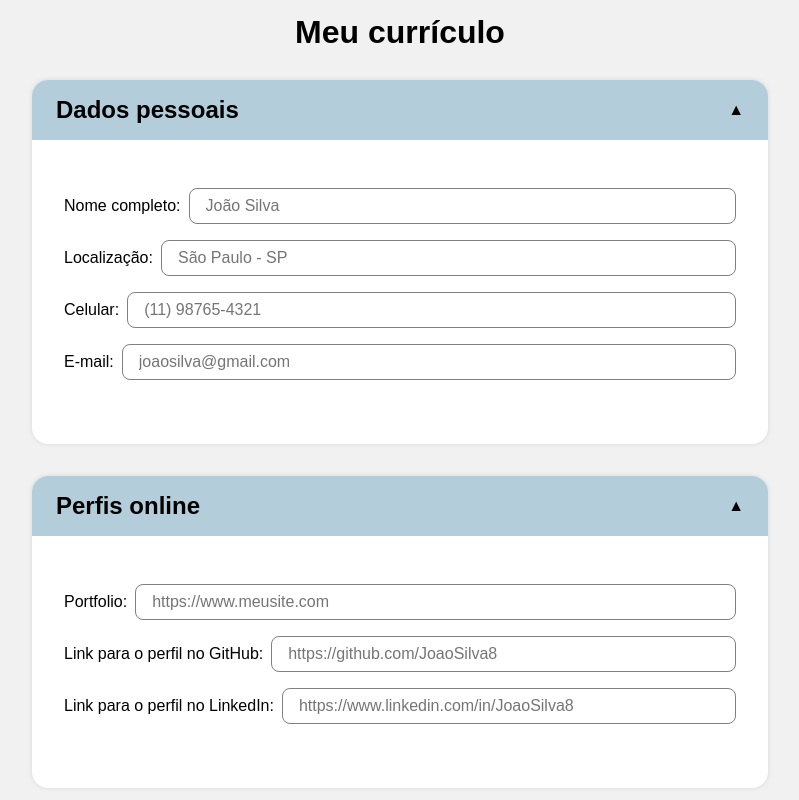
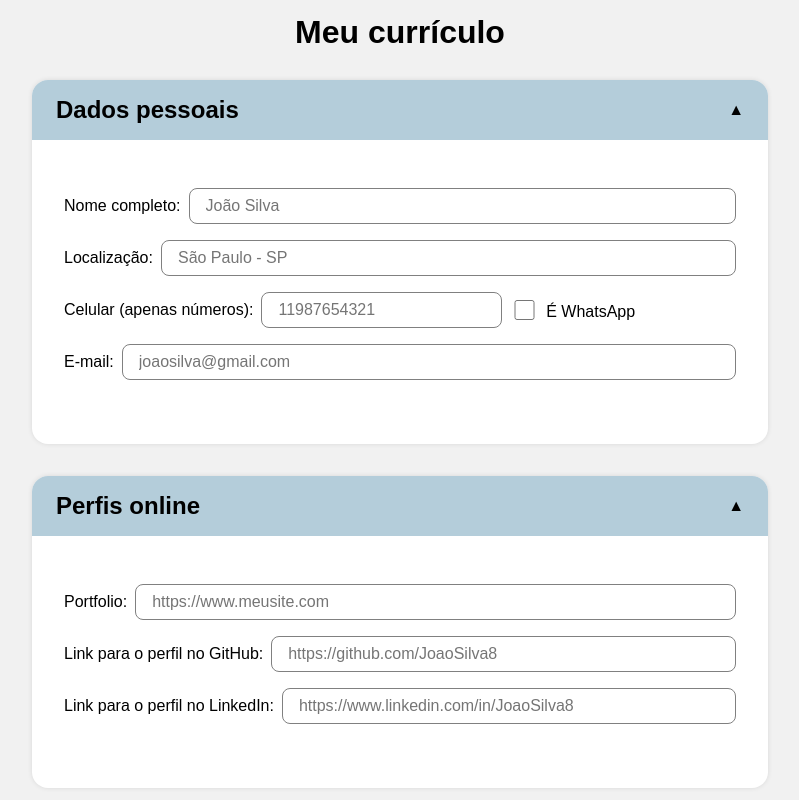
Before and after one commit to Diego-Moreira8/cv-app, a React (Vite) app: page / in a window 1280 px wide. Shown: the top 800 px of the page, without its empty margins (240-1039 px from the left). Built offline with nearby package versions, Linux system fonts and the light colour scheme.

Commit message:
feat: is whatsapp option

```diff
--- a/src/components/PersonalDataForm.tsx
+++ b/src/components/PersonalDataForm.tsx
@@ -2,6 +2,10 @@ import { Group } from "./Group";
 import { FormWrapper } from "./FromWrapper";
 import { Input } from "./Input";
 import { useCVDispatch, useCVState } from "../cv-reducer/hook";
+import { useId } from "react";
+import { Checkbox } from "./Checkbox";
+import { PersonalData } from "../cv-reducer/types";
+import styles from "../styles/PersonalDataForm.module.css";
 
 function PersonalDataForm() {
   const cvState = useCVState();
@@ -33,15 +37,14 @@ function PersonalDataForm() {
           }
         />
 
-        <Input
-          label="Celular:"
-          type="text"
-          name="phone"
-          placeholder="(11) 98765-4321"
+        <PhoneInput
           value={phone}
-          onChange={(e) =>
+          onPhoneChange={(e) =>
             cvDispatch({ type: "SET_PHONE", value: e.target.value })
           }
+          onWhatsAppChange={(e) => {
+            cvDispatch({ type: "SET_IS_WHATSAPP", value: e.target.checked });
+          }}
         />
 
         <Input
@@ -59,4 +62,42 @@ function PersonalDataForm() {
   );
 }
 
+type PhoneInputProps = {
+  value: PersonalData["phone"];
+  onPhoneChange: React.ChangeEventHandler<HTMLInputElement>;
+  onWhatsAppChange: React.ChangeEventHandler<HTMLInputElement>;
+};
+
+function PhoneInput({
+  value,
+  onPhoneChange,
+  onWhatsAppChange,
+}: PhoneInputProps) {
+  const id = useId();
+
+  return (
+    <div className={styles.phoneInputRow}>
+      <label htmlFor={id}>Celular (apenas números):</label>
+
+      <input
+        type="text"
+        name="phone"
+        id={id}
+        placeholder="11987654321"
+        maxLength={11}
+        required
+        value={value.number}
+        onChange={onPhoneChange}
+      />
+
+      <Checkbox
+        label="É WhatsApp"
+        checked={value.isWhatsApp}
+        name="isWhatsApp"
+        onChange={onWhatsAppChange}
+      />
+    </div>
+  );
+}
+
 export { PersonalDataForm };
--- a/src/components/PrintableCV.tsx
+++ b/src/components/PrintableCV.tsx
@@ -4,6 +4,7 @@ import { Experience } from "../cv-reducer/types";
 import { ExpPeriod } from "./ExpPeriod";
 import { removeHttp } from "../utils/removeHttp";
 import styles from "../styles/PrintableCV.module.css";
+import { formatPhoneNumber } from "../utils/formatPhoneNumber";
 
 function PrintableCV() {
   const {
@@ -74,11 +75,16 @@ function PersonalDataList() {
         </li>
       )}
 
-      {personalData.phone !== "" && (
+      {personalData.phone.number !== "" && (
         <li>
           <b>Celular: </b>
-          <a href={"tel:" + personalData.phone} target="_blank">
-            {personalData.phone}
+          <a
+            href={`${
+              personalData.phone.isWhatsApp ? "https://wa.me/+55" : "tel:"
+            }${personalData.phone.number}`}
+            target="_blank"
+          >
+            {formatPhoneNumber(personalData.phone.number)}
           </a>
         </li>
       )}
--- a/src/cv-reducer/actions.ts
+++ b/src/cv-reducer/actions.ts
@@ -12,6 +12,10 @@ type CVAction =
   | {
       type: "SET_PHONE";
       value: string;
+    }
+  | {
+      type: "SET_IS_WHATSAPP";
+      value: boolean;
     }
   | {
       type: "SET_EMAIL";
--- a/src/cv-reducer/cvTemplates.ts
+++ b/src/cv-reducer/cvTemplates.ts
@@ -5,7 +5,7 @@ const EMPTY_CV: CVData = {
   personalData: {
     name: "",
     location: "",
-    phone: "",
+    phone: { number: "", isWhatsApp: false },
     email: "",
   },
   onlineProfiles: {
@@ -24,7 +24,7 @@ const MY_CV: CVData = {
     name: "Diego Moreira de Oliveira",
     email: "diego.moreira529@gmail.com",
     location: "Catalão - Goiás",
-    phone: "(64) 99338-0234",
+    phone: { number: "64993380234", isWhatsApp: true },
   },
   onlineProfiles: {
     portfolioURL: "https://diegomoreira.vercel.app",
--- a/src/cv-reducer/reducer.ts
+++ b/src/cv-reducer/reducer.ts
@@ -1,7 +1,6 @@
 import { v4 as uuid } from "uuid";
 import { CVAction } from "./actions";
 import { CVData, ExpType } from "./types";
-import { formatPhoneNumber } from "../utils/formatPhoneNumber";
 
 function cvReducer(state: CVData, action: CVAction) {
   switch (action.type) {
@@ -22,7 +21,16 @@ function cvReducer(state: CVData, action: CVAction) {
         ...state,
         personalData: {
           ...state.personalData,
-          phone: formatPhoneNumber(action.value),
+          phone: { ...state.personalData.phone, number: action.value },
+        },
+      };
+    }
+    case "SET_IS_WHATSAPP": {
+      return {
+        ...state,
+        personalData: {
+          ...state.personalData,
+          phone: { ...state.personalData.phone, isWhatsApp: action.value },
         },
       };
     }
--- a/src/cv-reducer/types.ts
+++ b/src/cv-reducer/types.ts
@@ -6,7 +6,7 @@ enum ExpType {
 type PersonalData = {
   name: string;
   location: string;
-  phone: string;
+  phone: { number: string; isWhatsApp: boolean };
   email: string;
 };
 
--- a/src/styles/Footer.module.css
+++ b/src/styles/Footer.module.css
@@ -1,11 +1,9 @@
 .footer {
   margin: 0;
   padding: 2rem 1rem;
-  background-color: black;
-  color: white;
   text-align: center;
 }
 
 .footer > a {
-  color: lightskyblue;
+  color: rgb(2, 94, 160);
 }
--- /dev/null
+++ b/src/styles/PersonalDataForm.module.css
@@ -0,0 +1,22 @@
+.phoneInputRow {
+  display: flex;
+  flex-direction: column;
+  gap: 0.5rem;
+  margin-bottom: 1rem;
+}
+
+.phoneInputRow > label {
+  min-width: fit-content;
+}
+
+.phoneInputRow > input {
+  flex-shrink: 1;
+  min-width: 8rem;
+}
+
+@media (min-width: 768px) {
+  .phoneInputRow {
+    flex-direction: row;
+    align-items: center;
+  }
+}
```
